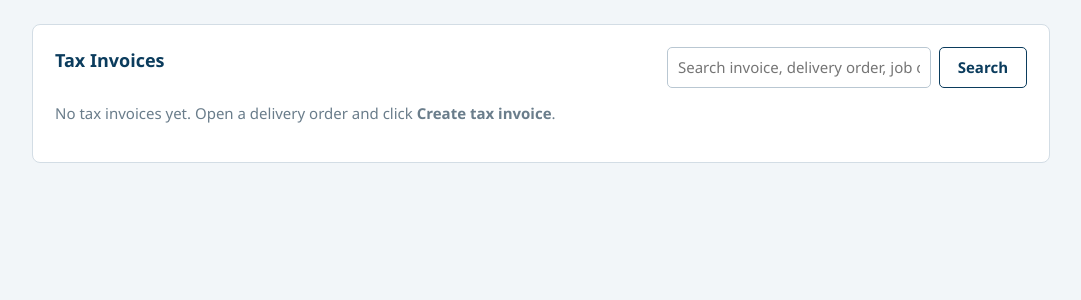
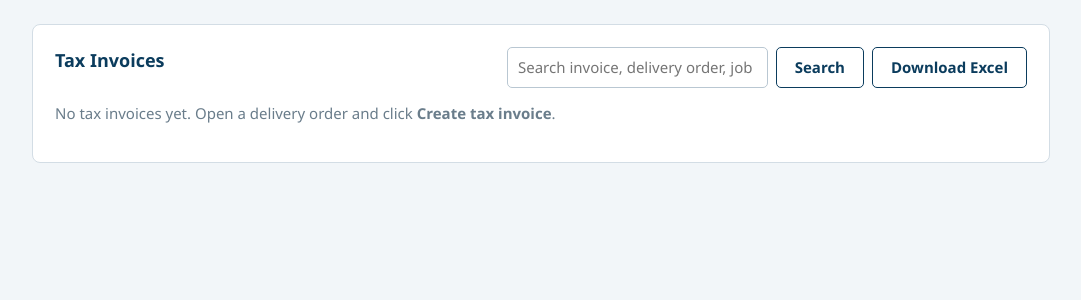
Before and after one commit to vishalmohan1203/Turbo-Prime-Pte-Ltd-Quotations-and-Invoice, a Flask app: page /invoices in a window 1280 px wide. Shown: the part 78-378 px from the top of the page, without its empty margins (99-1180 px from the left). Run offline with Flask 3, Linux system fonts and the light colour scheme; the visitor is signed in with stand-in values (Sample User, id 1); data comes from the database, SQL or seed files in the repository; data that the repository does not hold is empty.

Commit message:
Update invoices.html

```diff
--- a/templates/invoices.html
+++ b/templates/invoices.html
@@ -4,9 +4,11 @@
 <div class="card">
   <div class="toolbar">
     <h2 style="margin:0">Tax Invoices</h2>
-    <form method="get" style="display:flex;gap:8px;max-width:360px;width:100%">
+    <form method="get" style="display:flex;gap:8px;max-width:520px;width:100%">
       <input name="q" value="{{ search }}" placeholder="Search invoice, delivery order, job order, PO, vessel, customer…">
       <button class="btn sec" type="submit">Search</button>
+      <a class="btn sec" href="{{ url_for(request.endpoint, q=search or None, format='xlsx') }}" style="white-space:nowrap"
+         title="Download this list (as shown, after any search) as an Excel file, with a per-customer summary sheet">Download Excel</a>
     </form>
   </div>
   {% if rows %}
```
